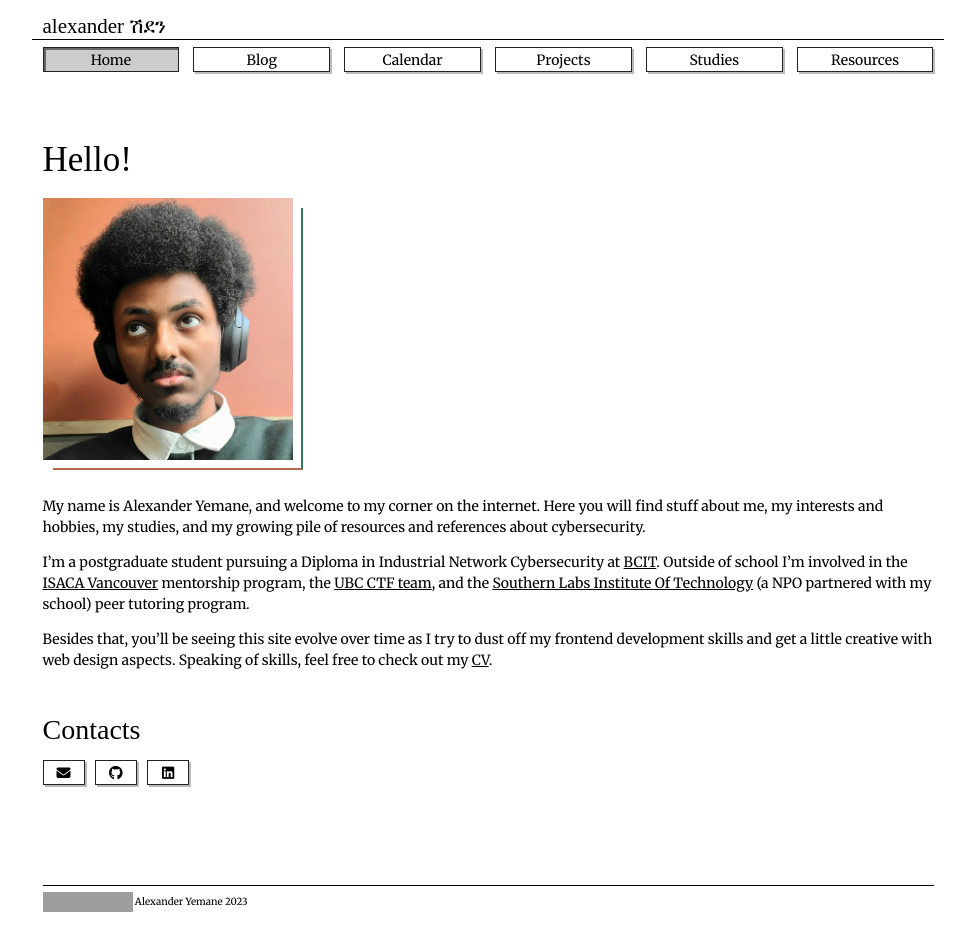
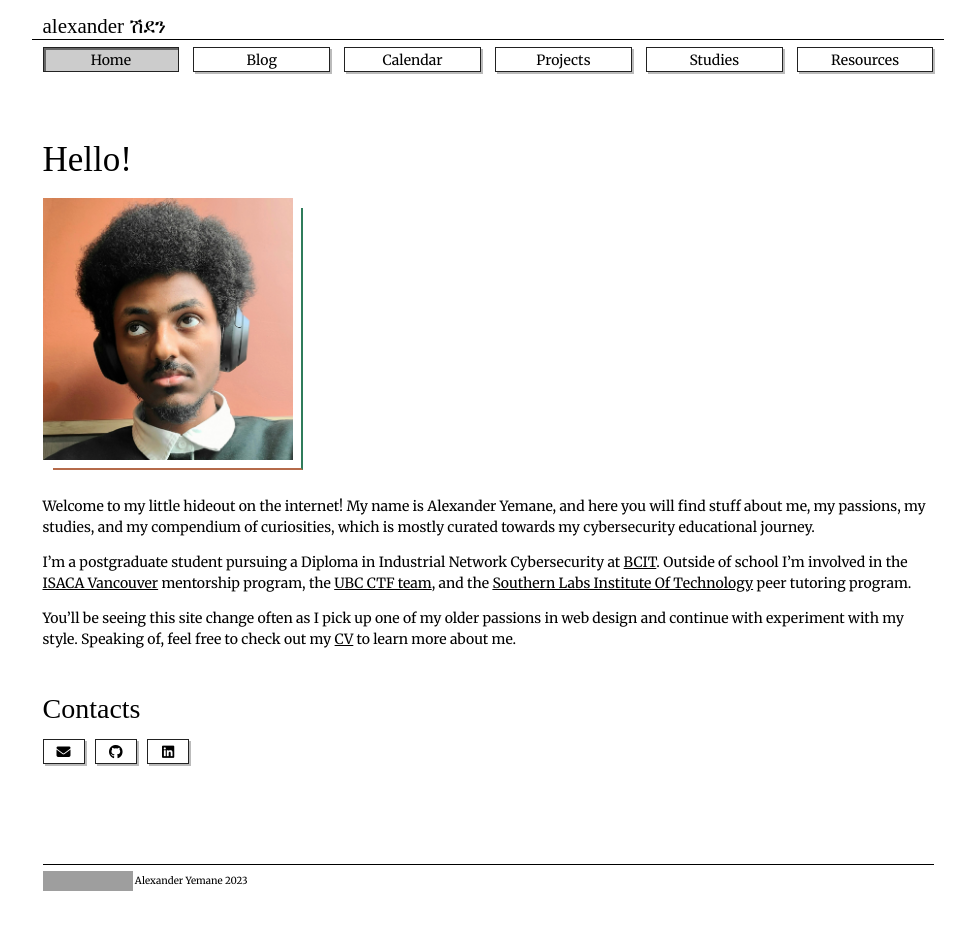
Before and after one commit to gahssi/gahssi.github.io, a Jekyll site: the page built from index.md, in a window 1280 px wide. Shown: the whole page, without its empty margins (152-1127 px from the left). Built offline with Jekyll 4.4.1, drawn with Linux system fonts in a browser that asks for light colours; nearby versions of some CDN libraries; some web fonts are replaced; after the commit the page ends 913 px from its top, so only the background shows below that; grey boxes are pictures that could not be loaded.

Commit message:
intro updated

```diff
--- a/index.md
+++ b/index.md
@@ -50,11 +50,11 @@ title: Homepage
     <div class="image-border"></div>
 </div>
 
-My name is Alexander Yemane, and welcome to my corner on the internet. Here you will find stuff about me, my interests and hobbies, my studies, and my growing pile of resources and references about cybersecurity.
+Welcome to my little hideout on the internet! My name is Alexander Yemane, and here you will find stuff about me, my passions, my studies, and my compendium of curiosities, which is mostly curated towards my cybersecurity educational journey.
 
-I'm a postgraduate student pursuing a Diploma in Industrial Network Cybersecurity at [BCIT](https://www.bcit.ca/). Outside of school I'm involved in the [ISACA Vancouver](https://engage.isaca.org/vancouverchapter/home) mentorship program, the [UBC CTF team](https://maplebacon.org/), and the [Southern Labs Institute Of Technology](https://southernlabs.co.za/) (a NPO partnered with my school) peer tutoring program.
+I'm a postgraduate student pursuing a Diploma in Industrial Network Cybersecurity at [BCIT](https://www.bcit.ca/). Outside of school I'm involved in the [ISACA Vancouver](https://engage.isaca.org/vancouverchapter/home) mentorship program, the [UBC CTF team](https://maplebacon.org/), and the [Southern Labs Institute Of Technology](https://southernlabs.co.za/) peer tutoring program.
 
-Besides that, you'll be seeing this site evolve over time as I try to dust off my frontend development skills and get a little creative with web design aspects. Speaking of skills, feel free to check out my [CV](cv).
+You'll be seeing this site change often as I pick up one of my older passions in web design and continue with experiment with my style. Speaking of, feel free to check out my [CV](cv) to learn more about me.
 
 ## Contacts
 
```
